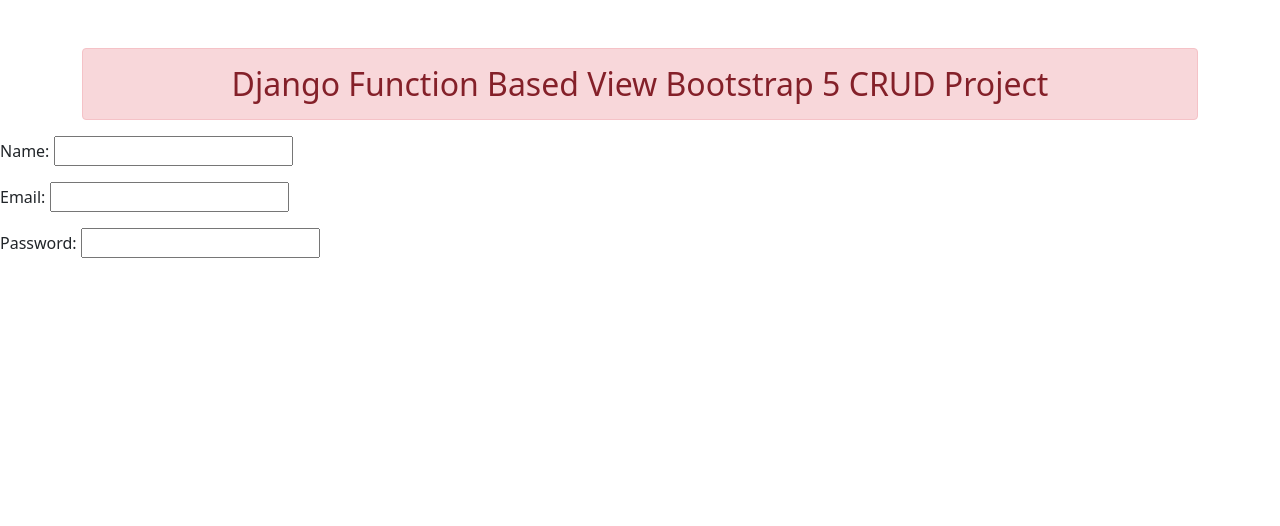
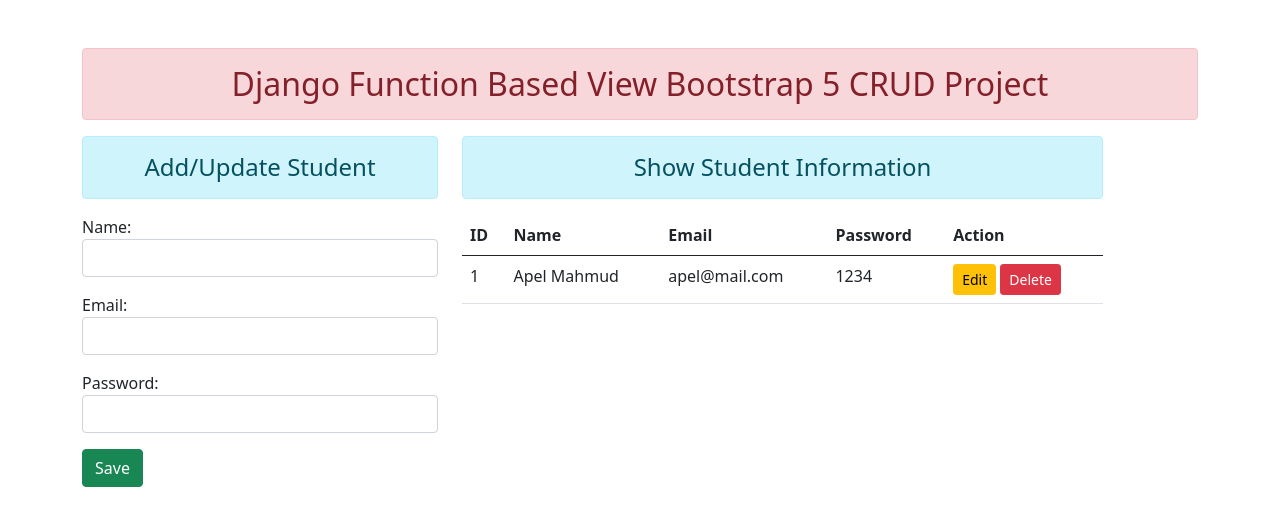
Before and after one commit to apl-mhd/django-ajax-crud, a Django app: page / in a window 1280 px wide. Shown: the top 526 px of the page. Run offline with Django 3.2, Linux system fonts and the light colour scheme; data comes from the database, SQL or seed files in the repository; both versions use the stored data as it was after the commit; some libraries are stand-ins or nearby versions.

Commit message:
from and table added

```diff
--- a/enroll/forms.py
+++ b/enroll/forms.py
@@ -8,3 +8,13 @@
 
         model = User
         fields = ['name', 'email', 'password']
+
+        widgets = {
+            'name': forms.TextInput(attrs={'class': 'form-control', 'id': 'nameid'}),
+            'email': forms.EmailInput(attrs={'class': 'form-control', 'id': 'emailid'}),
+            'password': forms.PasswordInput(attrs={'class': 'form-control', 'id': 'passwordid'}),
+
+
+        }
+
+# 'email': forms.EmailInput(attrs={'class': 'form-control', 'id': 'emailid'}),
--- a/enroll/templates/enroll/home.html
+++ b/enroll/templates/enroll/home.html
@@ -13,12 +13,51 @@
 
     <div class="container mt-5">
         <h2 class="text-center alert alert-danger">Django Function Based View Bootstrap 5 CRUD Project</h2>
+        <div class="row">
+            <div class="col-sm-4">
+                <h4 class="text-center alert alert-info">Add/Update Student</h4>
+                <form action="" method="POST">
+                    {% csrf_token %}
+                    {{form.as_p}}
+
+                    <input type="button" id="btnsave" class="btn btn-success" value="Save">
+
+                </form>
+            </div>
+
+            <div class="col-sm-7">
+                <h4 class="text-center alert alert-info"> Show Student Information</h4>
+                <table class="table table-hover">
+                    <thead>
+                        <tr>
+                            <th scope="col">ID</th>
+                            <th scope="col">Name</th>
+                            <th scope="col">Email</th>
+                            <th scope="col">Password</th>
+                            <th scope="col">Action</th>
+                        </tr>
+                    </thead>
+                    <tbody>
+                        {% for st in stud %}
+                          <tr>
+                              <td>{{st.id}}</td>
+                              <td>{{st.name}}</td>
+                              <td>{{st.email}}</td>
+                              <td>{{st.password}}</td>
+                              <td>
+                                  <input type="button" data-sid="{{st.id}}" class="btn btn-warning btn-sm" value="Edit">
+                                  <input type="button" data-sid="{{st.id}}" class="btn btn-danger btn-sm" value="Delete">
+
+                              </td>
+                          </tr>
+                        {% endfor %}
+                    </tbody>
+                </table>
+            </div>
+        </div>
+
     </div>
-    <form action="" method="POST">
-        {% csrf_token %}
-        {{form.as_p}}
 
-    </form>
 
     <script src="{% static 'enroll/js/jquery.js' %}"></script>
     <script src="{% static 'enroll/js/popper.js' %}"></script>
--- a/enroll/views.py
+++ b/enroll/views.py
@@ -1,7 +1,9 @@
 from django.shortcuts import render
 from . forms import StudentRegistration
+from . models import User
 
 def home(request):
     form = StudentRegistration()
+    stud = User.objects.all();
 
-    return render(request, 'enroll/home.html', {'form': form})
+    return render(request, 'enroll/home.html', {'form': form, 'stud': stud})
```
Also changed, not shown: db.sqlite3.
